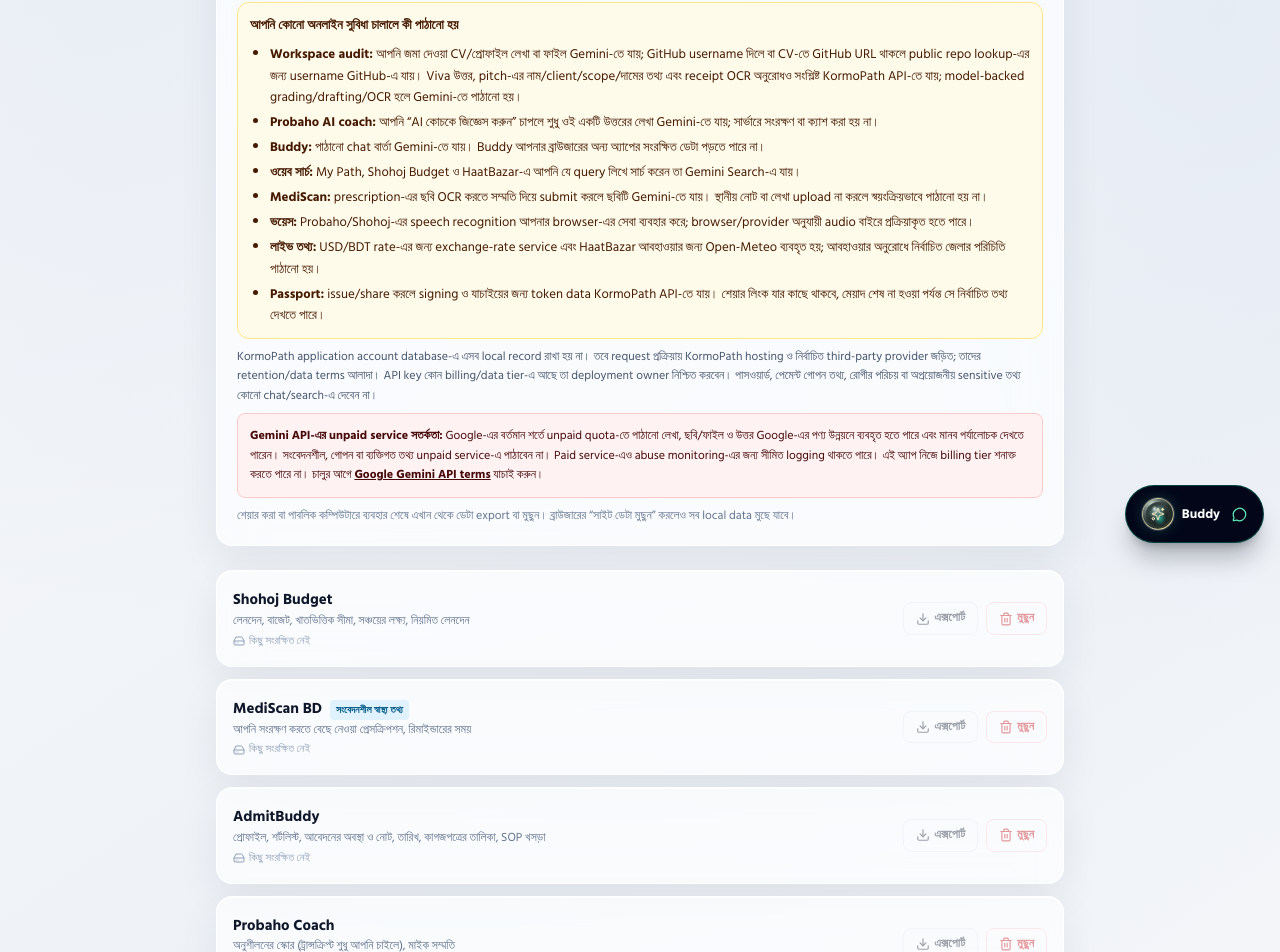
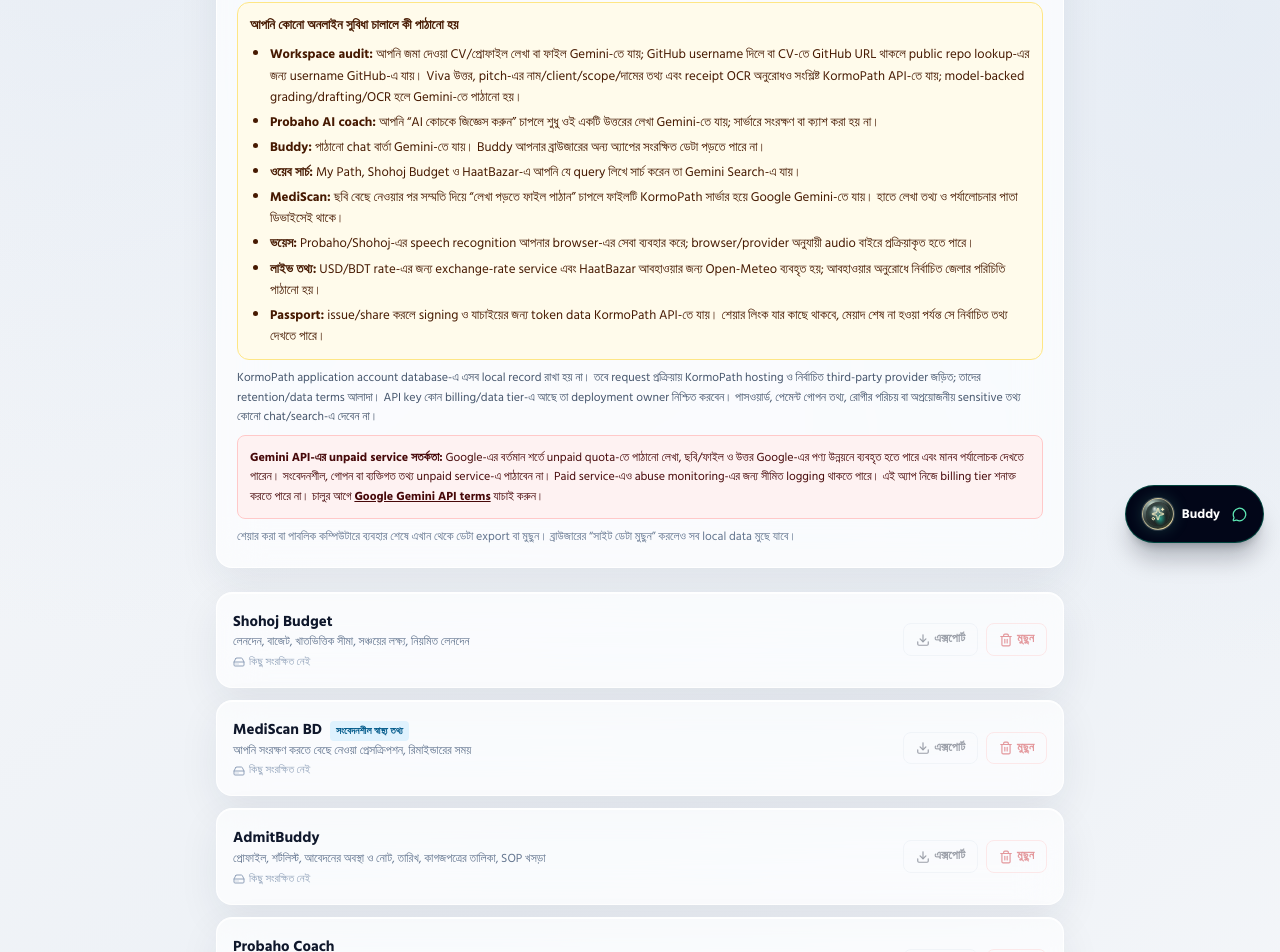
Before and after one commit to razibr246/Kormopath, a Next.js app: page /settings in a window 1280 px wide. Shown: the part 241-1193 px from the top of the page. Built offline with nearby package versions, Linux system fonts and the light colour scheme; a web font is replaced by a local one.

Commit message:
Clarify features for Probaho Coach and MediScan
Updated the description for the 'Probaho Coach' and 'MediScan' sections to clarify the features and data handling.

```diff
--- a/app/settings/page.tsx
+++ b/app/settings/page.tsx
@@ -9,7 +9,7 @@ const APPS: { ns: AppNamespace; name: string; href: string; what: string; sensit
   { ns: "shohoj", name: "Shohoj Budget", href: "/shohoj-budget", what: "লেনদেন, বাজেট, খাতভিত্তিক সীমা, সঞ্চয়ের লক্ষ্য, নিয়মিত লেনদেন", legacy: ["shohoj_expenses"] },
   { ns: "mediscan", name: "MediScan BD", href: "/mediscan", what: "আপনি সংরক্ষণ করতে বেছে নেওয়া প্রেসক্রিপশন, রিমাইন্ডারের সময়", sensitive: true },
   { ns: "admitbuddy", name: "AdmitBuddy", href: "/admitbuddy", what: "প্রোফাইল, শর্টলিস্ট, আবেদনের অবস্থা ও নোট, তারিখ, কাগজপত্রের তালিকা, SOP খসড়া" },
-  { ns: "probaho", name: "Probaho Coach", href: "/probaho", what: "অনুশীলনের স্কোর (ট্রান্সক্রিপ্ট শুধু আপনি চাইলে), মাইক সম্মতি" },
+  { ns: "probaho", name: "Probaho Coach", href: "/probaho", what: "অনুশীলনের স্কোর ও বাদ পড়া বিষয়, মাইক সম্মতি, আপনার অনুমতি থাকলে ট্রান্সক্রিপ্ট" },
   { ns: "haatbazar", name: "HaatBazar AI", href: "/haatbazar", what: "দামের খাতা, কৃষি বাজার/পরিবহনের quote, জেলা" },
   { ns: "feeguard", name: "FeeGuard BD", href: "/feeguard", what: "পেমেন্ট রেকর্ড" },
   { ns: "chuktiguard", name: "ChuktiGuard", href: "/chuktiguard", what: "Service Pack ও চুক্তির খসড়া" },
@@ -72,7 +72,7 @@ export default function SettingsPage() {
               <li><strong>Probaho AI coach:</strong> আপনি “AI কোচকে জিজ্ঞেস করুন” চাপলে শুধু ওই একটি উত্তরের লেখা Gemini-তে যায়; সার্ভারে সংরক্ষণ বা ক্যাশ করা হয় না।</li>
               <li><strong>Buddy:</strong> পাঠানো chat বার্তা Gemini-তে যায়। Buddy আপনার ব্রাউজারের অন্য অ্যাপের সংরক্ষিত ডেটা পড়তে পারে না।</li>
               <li><strong>ওয়েব সার্চ:</strong> My Path, Shohoj Budget ও HaatBazar-এ আপনি যে query লিখে সার্চ করেন তা Gemini Search-এ যায়।</li>
-              <li><strong>MediScan:</strong> prescription-এর ছবি OCR করতে সম্মতি দিয়ে submit করলে ছবিটি Gemini-তে যায়। স্থানীয় নোট বা লেখা upload না করলে স্বয়ংক্রিয়ভাবে পাঠানো হয় না।</li>
+              <li><strong>MediScan:</strong> ছবি বেছে নেওয়ার পর সম্মতি দিয়ে “লেখা পড়তে ফাইল পাঠান” চাপলে ফাইলটি KormoPath সার্ভার হয়ে Google Gemini-তে যায়। হাতে লেখা তথ্য ও পর্যালোচনার পাতা ডিভাইসেই থাকে।</li>
               <li><strong>ভয়েস:</strong> Probaho/Shohoj-এর speech recognition আপনার browser-এর সেবা ব্যবহার করে; browser/provider অনুযায়ী audio বাইরে প্রক্রিয়াকৃত হতে পারে।</li>
               <li><strong>লাইভ তথ্য:</strong> USD/BDT rate-এর জন্য exchange-rate service এবং HaatBazar আবহাওয়ার জন্য Open-Meteo ব্যবহৃত হয়; আবহাওয়ার অনুরোধে নির্বাচিত জেলার পরিচিতি পাঠানো হয়।</li>
               <li><strong>Passport:</strong> issue/share করলে signing ও যাচাইয়ের জন্য token data KormoPath API-তে যায়। শেয়ার লিংক যার কাছে থাকবে, মেয়াদ শেষ না হওয়া পর্যন্ত সে নির্বাচিত তথ্য দেখতে পারে।</li>
```
